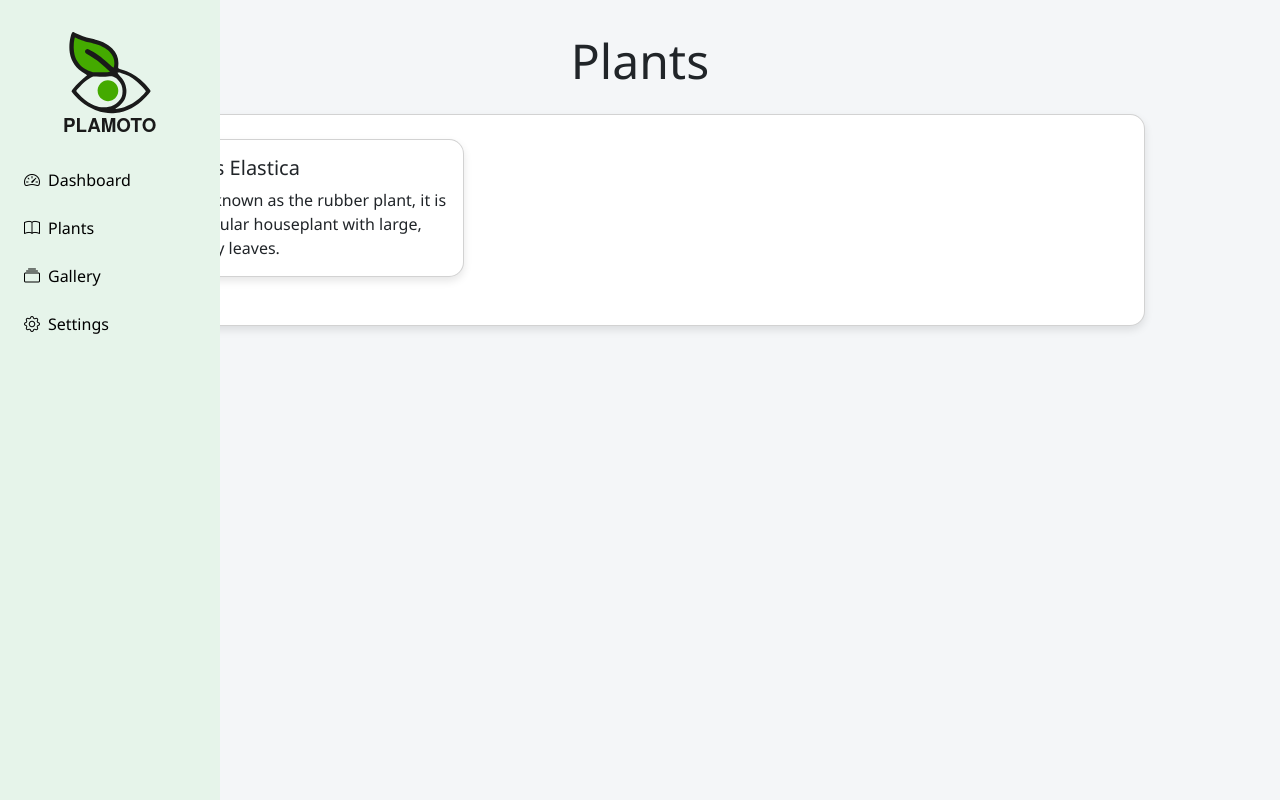
After one commit to PANDORIXX/plamoto, a Flask app: page /plants in a window 1280 px wide. The commit adds this page. Run offline with Flask 3, Linux system fonts and the light colour scheme; parts of the project's set-up code (start-up, migrations or seed data) failed here and were passed over.

Commit message:
added visual structure for plant database and image gallery, changed logger name

```diff
--- a/app.py
+++ b/app.py
@@ -2,7 +2,7 @@ from flask import Flask, render_template, redirect, url_for, request, jsonify
 from camera import capture_image, picam_unavailability_logging, Picamera2
 from settings import load_settings, save_settings, get_interval_minutes_from_settings, parse_form_settings
 from config import Config
-from logging import setup_logger
+from logger import setup_logger
 from background_capture import start_background_thread, stop_background_thread, compute_next_in_minutes
 from external_access import start_cloudflare_quick_tunnel
 import os
@@ -45,6 +45,15 @@ def index():
         background_capture_active=background_active,
         background_capture_next_in=next_in_min
     )
+
+@app.route('/plants')
+def plant_library():
+    return render_template('plant_library.html', active_page='plant_library')
+
+@app.route('/gallery')
+def picture_collection():
+    images = sorted(os.listdir(app.config['IMAGE_DIR']), reverse=True)
+    return render_template('picture_collection.html', active_page='picture_collection', images=images)
 
 @app.route('/settings', methods=['GET', 'POST'])
 def settings():
@@ -110,7 +119,7 @@ def latest_image():
 # -------------------------------
 if __name__ == '__main__':
     # Start Cloudflare Quick Tunnel for external network access
-    start_cloudflare_quick_tunnel()
+    # start_cloudflare_quick_tunnel()
 
     # Start Flask app
-    app.run(host='0.0.0.0', port=5000)
+    app.run(host='0.0.0.0', port=5000, debug=True)
--- a/background_capture.py
+++ b/background_capture.py
@@ -1,7 +1,7 @@
 import threading
 import time
 from camera import capture_image
-from logging import setup_logger
+from logger import setup_logger
 from config import Config
 
 # -------------------------------
--- a/external_access.py
+++ b/external_access.py
@@ -3,7 +3,7 @@ import threading
 import time
 import re
 import shutil
-from logging import setup_logger
+from logger import setup_logger
 
 # -------------------------------
 # Logging setup
--- a/templates/base.html
+++ b/templates/base.html
@@ -138,6 +138,16 @@
       <i class="bi bi-speedometer2 me-2"></i>Dashboard
     </a>
 
+    <!-- Plant library link; 'active' class added if current page matches -->
+    <a href="{{ url_for('plants') }}" class="{% if active_page == 'plants' %}active{% endif %}">
+      <i class="bi bi-book me-2"></i>Plants
+    </a>
+
+    <!-- Picture collection link; 'active' class added if current page matches -->
+    <a href="{{ url_for('gallery') }}" class="{% if active_page == 'gallery' %}active{% endif %}">
+      <i class="bi bi-collection me-2"></i>Gallery
+    </a>
+
     <!-- Settings link; 'active' class added if current page matches -->
     <a href="{{ url_for('settings') }}" class="{% if active_page == 'settings' %}active{% endif %}">
       <i class="bi bi-gear me-2"></i>Settings
--- /dev/null
+++ b/templates/plant_library.html
@@ -0,0 +1,31 @@
+{% extends "base.html" %}
+
+{% block title %}Plants{% endblock %}
+
+{% block content %}
+
+<!-- Page header -->
+<div class="mb-4 text-center">
+    <h1 class="display-5">Plants</h1>
+</div>
+
+<!-- Card with collection of all plants inside database -->
+<div class="row justify-content-center mb-5">
+    <div class="col-md-10">
+        <div class="card p-4">
+            <div class="row">
+                <!-- Example plant entries -->
+                <div class="col-md-4 mb-4">
+                    <div class="card h-100">
+                        <div class="card-body">
+                            <h5 class="card-title">Ficus Elastica</h5>
+                            <p class="card-text">Also known as the rubber plant, it is a popular houseplant with large, glossy leaves.</p>
+                        </div>
+                    </div>
+                </div>
+            </div>
+        </div>
+    </div>
+</div>
+
+{% endblock %}
```
Also changed, not shown: camera.py (+5 -2 lines), logger.py (renamed from logging.py).
